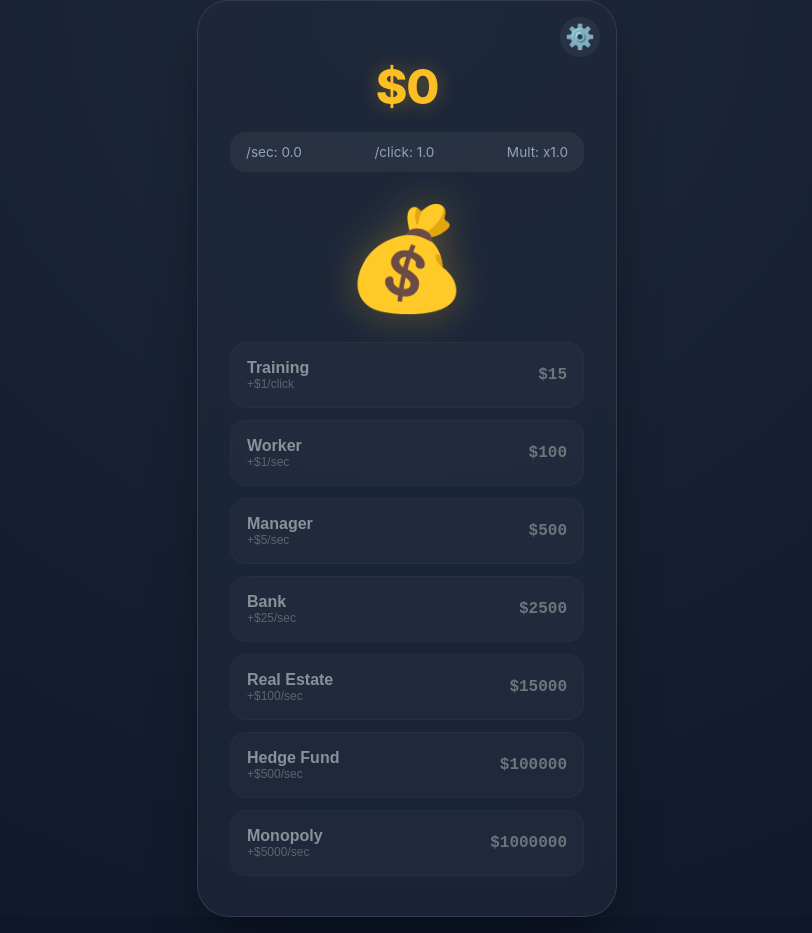
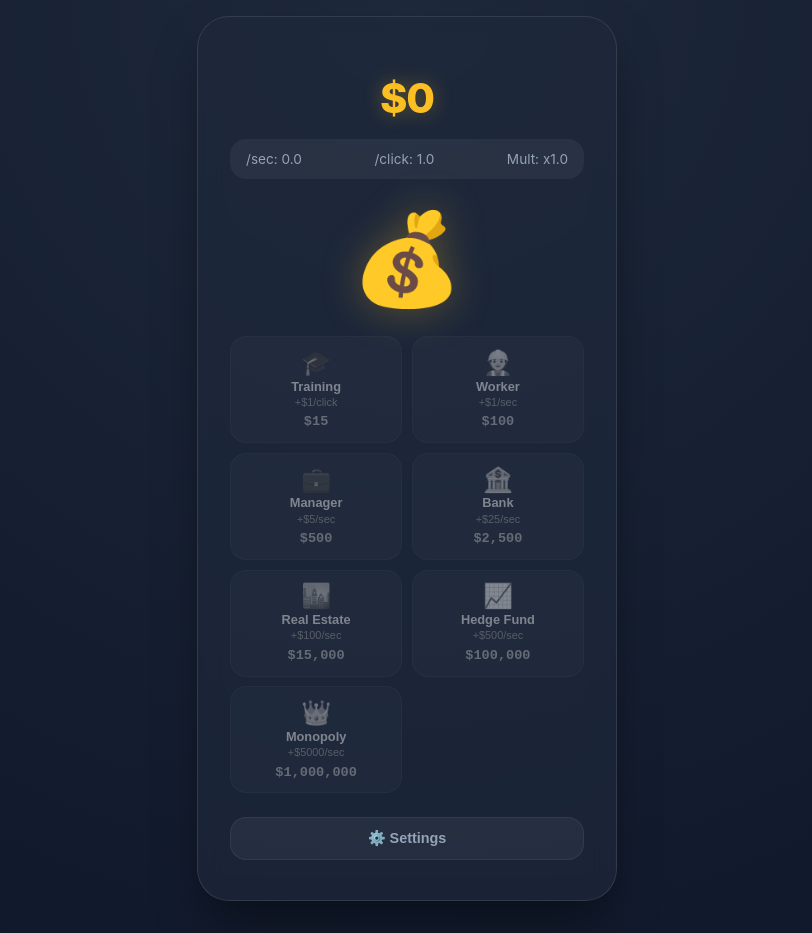
Before and after one commit to bryanf2311/wealth-clicker-ios, a website: page www/index.html in a window 1280 px wide. Shown: the whole page, without its empty margins (233-1045 px from the left). Drawn offline with Linux system fonts and the light colour scheme.

Commit message:
Fix UI: 2-col shop grid, reachable settings, sharp haptics

```diff
--- a/www/index.html
+++ b/www/index.html
@@ -25,15 +25,15 @@
             display: flex;
             flex-direction: column;
             align-items: center;
-            justify-content: center;
+            justify-content: flex-start;
             min-height: 100vh;
             margin: 0;
+            padding: 1rem 0 2rem;
             font-family: 'Inter', system-ui, -apple-system, sans-serif;
             background-color: var(--bg-color);
             background-image:
                 radial-gradient(circle at 50% 0%, #1e293b 0%, #0f172a 100%);
             color: var(--text-main);
-            overflow: hidden;
         }
 
         #game-container {
@@ -52,7 +52,7 @@
         }
 
         #money-icon {
-            font-size: 100px;
+            font-size: 90px;
             cursor: pointer;
             user-select: none;
             -webkit-user-select: none;
@@ -67,7 +67,7 @@
         }
 
         #score-container {
-            font-size: 3rem;
+            font-size: 2.6rem;
             margin: 1rem 0;
             font-weight: 800;
             letter-spacing: -0.025em;
@@ -108,61 +108,78 @@
 
         .shop {
             margin-top: 1.5rem;
-            display: flex;
-            flex-direction: column;
-            gap: 0.75rem;
+            display: grid;
+            grid-template-columns: 1fr 1fr;
+            gap: 0.6rem;
         }
 
         .upgrade-btn {
-            padding: 1rem;
-            border: none;
+            padding: 0.8rem 0.5rem;
+            border: 1px solid rgba(255, 255, 255, 0.06);
             border-radius: 1rem;
             background: var(--card-bg);
             color: var(--text-main);
             cursor: pointer;
-            transition: all 0.2s ease;
+            transition: all 0.15s ease;
             display: flex;
-            justify-content: space-between;
+            flex-direction: column;
             align-items: center;
-            text-align: left;
-            border: 1px solid rgba(255, 255, 255, 0.05);
+            gap: 0.15rem;
+            text-align: center;
         }
 
-        .upgrade-btn:hover:not(:disabled) {
-            background: rgba(255, 255, 255, 0.1);
-            transform: translateY(-2px);
+        .upgrade-btn:not(:disabled) {
+            border-color: rgba(251, 191, 36, 0.35);
+            box-shadow: inset 0 0 14px rgba(251, 191, 36, 0.07);
         }
 
         .upgrade-btn:active:not(:disabled) {
-            transform: scale(0.97);
+            transform: scale(0.94);
         }
 
         .upgrade-btn:disabled {
-            opacity: 0.5;
+            opacity: 0.45;
             filter: grayscale(1);
             cursor: not-allowed;
         }
 
-        .upgrade-info {
-            display: flex;
-            flex-direction: column;
+        .upgrade-icon {
+            font-size: 1.5rem;
+            line-height: 1.1;
         }
 
         .upgrade-name {
-            font-weight: 600;
-            font-size: 1rem;
+            font-weight: 700;
+            font-size: 0.8rem;
         }
 
         .upgrade-subtext {
-            font-size: 0.75rem;
+            font-size: 0.68rem;
             color: var(--text-muted);
+        }
+
+        .upgrade-bottom {
+            display: flex;
+            align-items: center;
+            gap: 0.35rem;
+            margin-top: 0.25rem;
         }
 
         .upgrade-cost {
             font-weight: 700;
             color: var(--accent-color);
             font-family: monospace;
-            font-size: 1rem;
+            font-size: 0.85rem;
+        }
+
+        .upgrade-count {
+            font-size: 0.65rem;
+            font-weight: 700;
+            background: rgba(251, 191, 36, 0.15);
+            color: var(--accent-color);
+            padding: 2px 7px;
+            border-radius: 1rem;
+            display: none;
         }
 
         .sale-text {
@@ -193,21 +210,16 @@
 
         /* Settings UI */
         #settings-toggle {
-            position: absolute;
-            top: 1rem;
-            right: 1rem;
+            margin-top: 1.5rem;
             background: var(--card-bg);
-            border: none;
-            color: var(--text-main);
-            font-size: 1.5rem;
+            border: 1px solid rgba(255, 255, 255, 0.06);
+            color: var(--text-muted);
+            font-size: 0.9rem;
+            font-weight: 600;
             cursor: pointer;
-            width: 40px;
-            height: 40px;
-            border-radius: 50%;
-            display: flex;
-            align-items: center;
-            justify-content: center;
-            z-index: 10;
+            padding: 0.75rem 1rem;
+            border-radius: 1rem;
+            width: 100%;
         }
 
         #settings-modal {
@@ -300,8 +312,6 @@
 <body>
 
     <div id="game-container">
-        <button id="settings-toggle">⚙️</button>
-
         <div id="settings-modal">
             <div class="modal-content">
                 <h2 style="margin-top:0">Settings</h2>
@@ -342,61 +352,56 @@
 
         <div class="shop">
             <button class="upgrade-btn" id="upgrade-training">
-                <div class="upgrade-info">
+                <span class="upgrade-icon">🎓</span>
                 <span class="upgrade-name">Training</span>
                 <span class="upgrade-subtext">+$1/click</span>
-                </div>
-                <span class="upgrade-cost">$15</span>
+                <span class="upgrade-bottom"><span class="upgrade-cost">$15</span><span class="upgrade-count">x0</span></span>
             </button>
             <button class="upgrade-btn" id="upgrade-worker">
-                <div class="upgrade-info">
+                <span class="upgrade-icon">👷</span>
                 <span class="upgrade-name">Worker</span>
                 <span class="upgrade-subtext">+$1/sec</span>
-                </div>
-                <span class="upgrade-cost">$100</span>
+                <span class="upgrade-bottom"><span class="upgrade-cost">$100</span><span class="upgrade-count">x0</span></span>
             </button>
             <button class="upgrade-btn" id="upgrade-manager">
-                <div class="upgrade-info">
+                <span class="upgrade-icon">💼</span>
                 <span class="upgrade-name">Manager</span>
                 <span class="upgrade-subtext">+$5/sec</span>
-                </div>
-                <span class="upgrade-cost">$500</span>
+                <span class="upgrade-bottom"><span class="upgrade-cost">$500</span><span class="upgrade-count">x0</span></span>
             </button>
             <button class="upgrade-btn" id="upgrade-bank">
-                <div class="upgrade-info">
+                <span class="upgrade-icon">🏦</span>
                 <span class="upgrade-name">Bank</span>
                 <span class="upgrade-subtext">+$25/sec</span>
-                </div>
-                <span class="upgrade-cost">$2500</span>
+                <span class="upgrade-bottom"><span class="upgrade-cost">$2500</span><span class="upgrade-count">x0</span></span>
             </button>
             <button class="upgrade-btn" id="upgrade-real_estate">
-                <div class="upgrade-info">
+                <span class="upgrade-icon">🏙️</span>
                 <span class="upgrade-name">Real Estate</span>
                 <span class="upgrade-subtext">+$100/sec</span>
-                </div>
-                <span class="upgrade-cost">$15000</span>
+                <span class="upgrade-bottom"><span class="upgrade-cost">$15000</span><span class="upgrade-count">x0</span></span>
             </button>
             <button class="upgrade-btn" id="upgrade-hedge_fund">
-                <div class="upgrade-info">
+                <span class="upgrade-icon">📈</span>
                 <span class="upgrade-name">Hedge Fund</span>
                 <span class="upgrade-subtext">+$500/sec</span>
-                </div>
-                <span class="upgrade-cost">$100000</span>
+                <span class="upgrade-bottom"><span class="upgrade-cost">$100000</span><span class="upgrade-count">x0</span></span>
             </button>
             <button class="upgrade-btn" id="upgrade-monopoly">
-                <div class="upgrade-info">
+                <span class="upgrade-icon">👑</span>
                 <span class="upgrade-name">Monopoly</span>
                 <span class="upgrade-subtext">+$5000/sec</span>
-                </div>
-                <span class="upgrade-cost">$1000000</span>
+                <span class="upgrade-bottom"><span class="upgrade-cost">$1000000</span><span class="upgrade-count">x0</span></span>
             </button>
         </div>
 
-        <div id="prestige-container" style="margin-top: 2rem; display: none;">
+        <div id="prestige-container" style="margin-top: 1.25rem; display: none;">
             <button id="btn-prestige" style="padding: 1rem 2rem; background: var(--accent-color); color: #000; border: none; border-radius: 1rem; font-weight: bold; cursor: pointer; width: 100%;">
                 Buyout for <span id="prestige-gain">$0</span> (Bonus: x<span id="prestige-mult">1</span>)
             </button>
         </div>
+
+        <button id="settings-toggle">⚙️ Settings</button>
     </div>
 
     <script>
@@ -515,6 +520,26 @@
 
         const sounds = new SoundManager();
 
+        function haptic(style) {
+            try {
+                if (window.webkit && webkit.vibrate) {
+                    webkit.vibrate('haptics', { impactStyle: style || 'medium' });
+                } else if (navigator.vibrate) {
+                    navigator.vibrate(style === 'heavy' ? 50 : 25);
+                }
+            } catch (e) {}
+        }
+
+        function hapticBuyout() {
+            try {
+                if (window.webkit && webkit.vibrate) {
+                    webkit.vibrate('notification', { notificationType: 'success' });
+                } else if (navigator.vibrate) {
+                    navigator.vibrate([60, 40, 90]);
+                }
+            } catch (e) {}
+        }
+
         let state = {
             money: 0,
             mpc: 1,
@@ -594,14 +619,23 @@
             upgrades.forEach(upg => {
                 const btn = document.getElementById(`upgrade-${upg.id}`);
                 const costSpan = btn.querySelector('.upgrade-cost');
+                const countSpan = btn.querySelector('.upgrade-count');
                 const cost = getEffectiveCost(upg);
+                const owned = state.upgradesOwned[upg.id];
 
-                costSpan.textContent = `$${cost}`;
+                costSpan.textContent = `$${cost.toLocaleString()}`;
 
                 if (state.isSaleActive) {
                     costSpan.classList.add('sale-text');
                 } else {
                     costSpan.classList.remove('sale-text');
+                }
+
+                if (owned > 0) {
+                    countSpan.textContent = `x${owned}`;
+                    countSpan.style.display = 'inline-block';
+                } else {
+                    countSpan.style.display = 'none';
                 }
 
                 btn.disabled = state.money < cost;
@@ -620,9 +654,7 @@
             state.money += effectiveMpc;
             createFloatingText(e.clientX, e.clientY, Math.floor(effectiveMpc));
             sounds.playClick();
-            if (navigator.vibrate) {
-                navigator.vibrate(15);
-            }
+            haptic('heavy');
             updateUI();
         });
 
@@ -640,9 +672,7 @@
                         state.mps += upg.value;
                     }
                     sounds.playMoney();
-                    if (navigator.vibrate) {
-                        navigator.vibrate(10);
-                    }
+                    haptic('medium');
                     updateUI();
                 }
             });
@@ -669,9 +699,7 @@
                 state.upgradesOwned[key] = 0;
             }
             sounds.playBuyout();
-            if (navigator.vibrate) {
-                navigator.vibrate([30, 50, 60]);
-            }
+            hapticBuyout();
             updateUI();
         }
 
```
Also changed, not shown: index.html (+100 -72 lines). Lines whose indentation alone changed are shown as unchanged.
